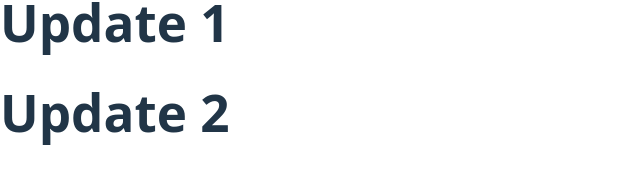
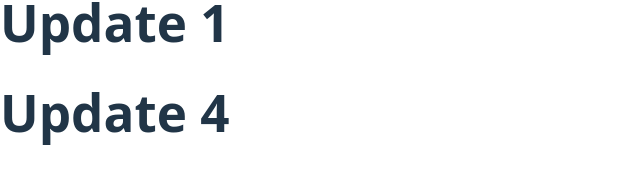
Before and after one commit to LennoNardo/test-github, a React (Vite) app: page / in a window 1280 px wide. Shown: the part 378-562 px from the top of the page, without its empty margins (0-640 px from the left). Built offline with nearby package versions, Linux system fonts and the light colour scheme.

Commit message:
update 4

```diff
--- a/src/App.jsx
+++ b/src/App.jsx
@@ -5,7 +5,7 @@ function App() {
       <h1>Hello Wolrd</h1>
 
       <h1>Update 1</h1>
-      <h1>Update 2</h1>
+      <h1>Update 4</h1>
     </>
   )
 }
```
